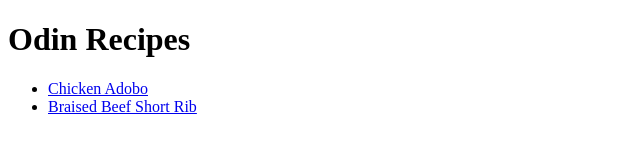
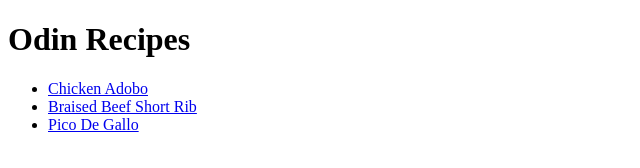
Before and after one commit to reubytuez/odin-recipes, a plain HTML site: page index.html in a window 1280 px wide. Shown: the whole page, without its empty margins (0-640 px from the left). Drawn offline with Linux system fonts and the light colour scheme.

Commit message:
Added Completed Links of Recipes to Odin Recipe

```diff
--- a/index.html
+++ b/index.html
@@ -10,6 +10,7 @@
     <ul>
         <li><a href="recipes/chickenadobo.html" target="_blank" rel="noopener noreferrer">Chicken Adobo</a></li>
         <li><a href="recipes/beefshortrib.html" target="_blank" rel="noopener noreferrer">Braised Beef Short Rib</a></li>
+        <li><a href="recipes/picodegallo.html"  target="_blank" rel="noopener noreferrer">Pico De Gallo</a></li>
     </ul>
 </body>
 </html>
```
